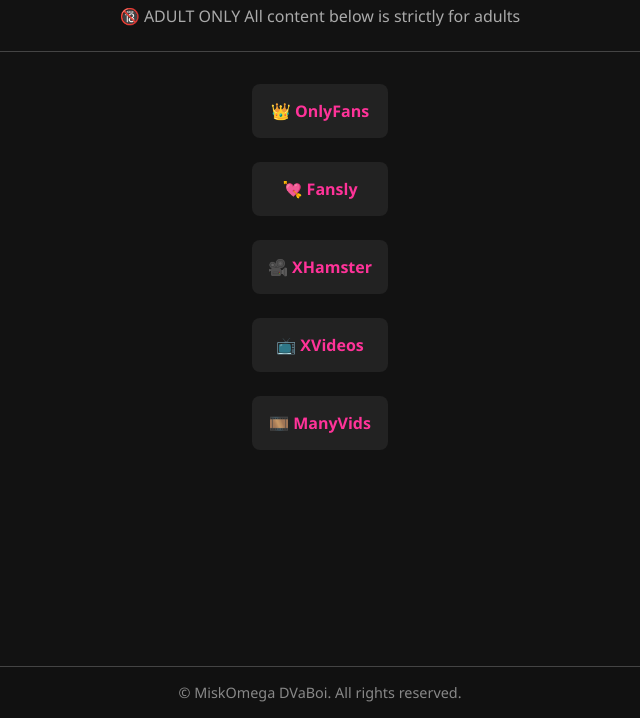
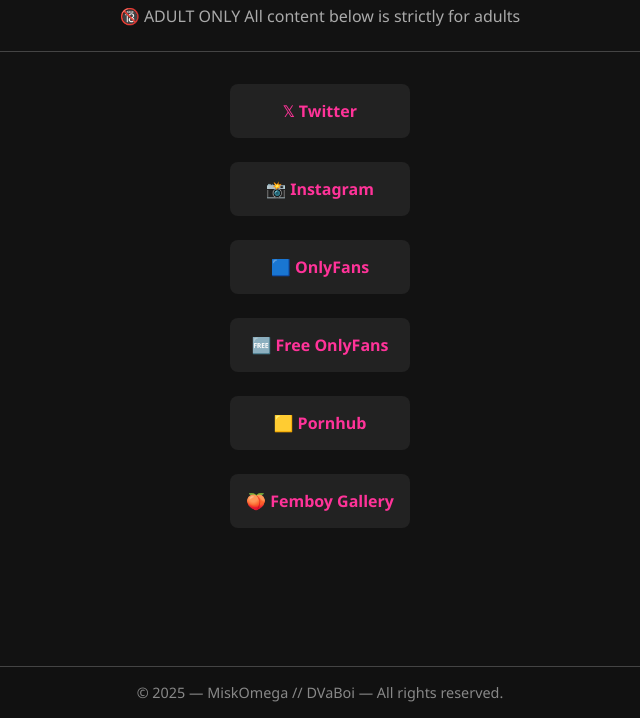
Before and after one commit to DVaBoi/miskomega_dvaboi01, a plain HTML site: page index.html in a window 1280 px wide. Shown: the part 82-800 px from the top of the page, without its empty margins (320-960 px from the left). Drawn offline with Linux system fonts and the light colour scheme.

Commit message:
Update index.html

```diff
--- a/index.html
+++ b/index.html
@@ -124,15 +124,16 @@
 </header>
 
 <main>
-  <a href="#" class="link-button adult-link" data-adult-url="https://onlyfans.com/dvaboi">👑 OnlyFans</a>
-  <a href="#" class="link-button adult-link" data-adult-url="https://fansly.com/dvaboi">💘 Fansly</a>
-  <a href="#" class="link-button adult-link" data-adult-url="https://xhamster.com/users/dvaboi">🎥 XHamster</a>
-  <a href="#" class="link-button adult-link" data-adult-url="https://xvideos.com/profiles/dvaboi">📺 XVideos</a>
-  <a href="#" class="link-button adult-link" data-adult-url="https://manyvids.com/Profile/1000000000/dvaboi/">🎞️ ManyVids</a>
+  <a href="#" class="link-button adult-link" data-adult-url="https://x.com/DVaBoi">𝕏 Twitter</a>
+  <a href="#" class="link-button adult-link" data-adult-url="https://www.instagram.com/divadvaboi/">📸 Instagram</a>
+  <a href="#" class="link-button adult-link" data-adult-url="https://onlyfans.com/dvaboi">🟦 OnlyFans</a>
+  <a href="#" class="link-button adult-link" data-adult-url="https://onlyfans.com/dvaboifree">🆓 Free OnlyFans</a>
+  <a href="#" class="link-button adult-link" data-adult-url="https://www.pornhub.com/model/dvaboi">🟨 Pornhub</a>
+  <a href="#" class="link-button adult-link" data-adult-url="https://www.miskomega.com/femboygallery">🍑 Femboy Gallery</a>
 </main>
 
 <footer>
-  © MiskOmega DVaBoi. All rights reserved.
+  © 2025 — MiskOmega // DVaBoi — All rights reserved.
 </footer>
 
 <!-- AGE VERIFICATION OVERLAY -->
```
